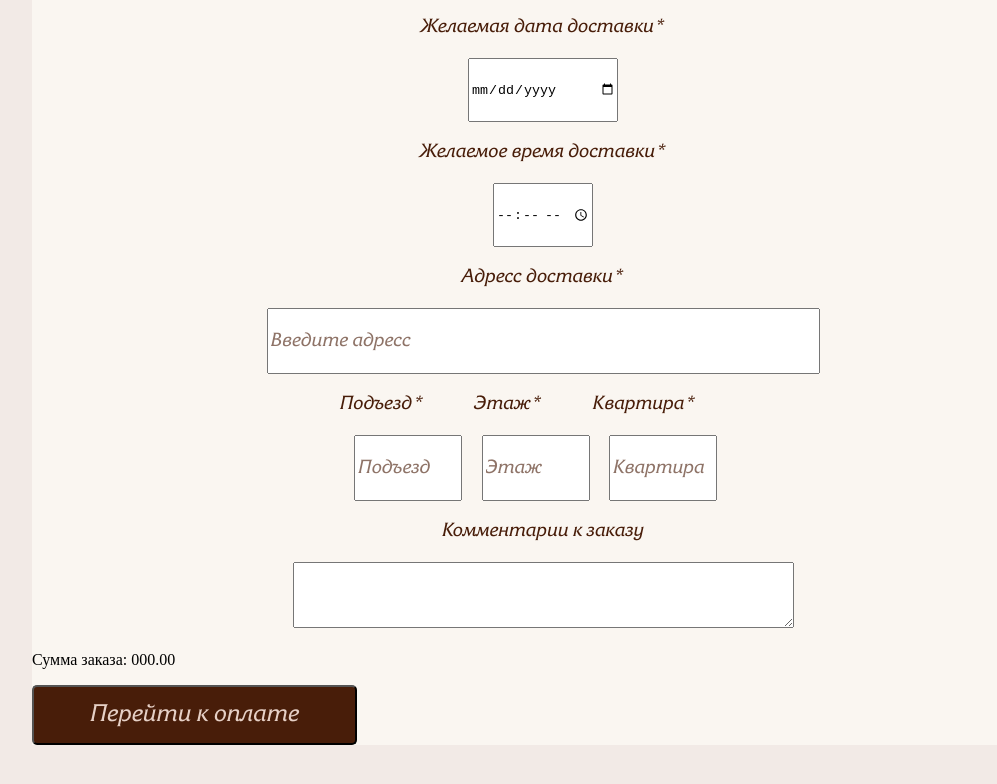
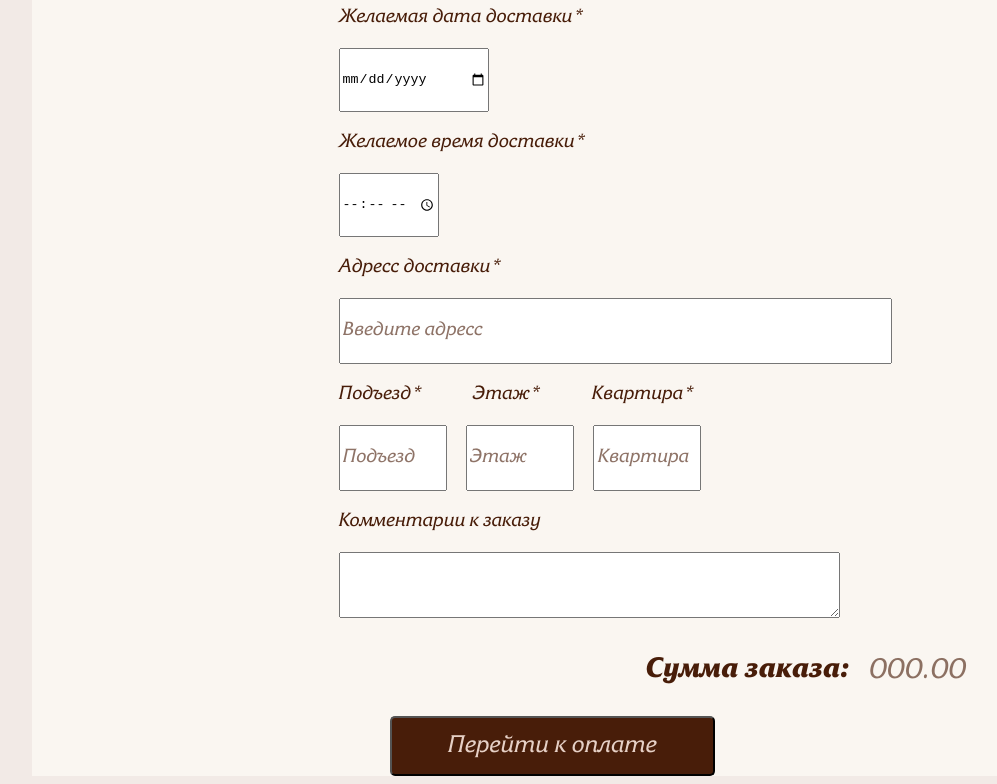
Before and after one commit to P-Kseniya/bulochka, a plain HTML site: page bu.html in a window 1280 px wide. Shown: the part 498-1282 px from the top of the page, without its empty margins (97-1094 px from the left). Before the commit the page ends 1251 px from the top, so only its background shows below. Drawn offline with Linux system fonts and the light colour scheme.

Commit message:
стало больше похоже на сайт

```diff
--- a/bu.css
+++ b/bu.css
@@ -49,16 +49,17 @@ main {
     margin-right: 75px;
     font-size: 13px
 }
+.nav-item:hover{
+    transform: scale(1.2);
+}
 h1{
     text-align: center;
     font-family: "FrizQuadrataC-BoldItalic";
     color: #481D09;
     font-size: 32px
 }
-.podd-item{
-    justify-items: center;
-}
 .pod{
+    margin-left: 30%;
     font-family: "FrizQuadrataC-Italic";
     color: #481D09;
     font-size: 19px
@@ -91,6 +92,24 @@ input::placeholder {
     height: 60px;
     width: 95px;
 }
+.sum{
+    display: flex;
+    align-items: end;
+}
+.sum-item1{
+    font-family: "FrizQuadrataC-BoldItalic";
+    color: #481D09;
+    text-decoration: none;
+    margin-left: 60%;
+    font-size: 28px
+}
+.sum-item2{
+    font-family: "FrizQuadrataC-Italic";
+    color: #481d099e;
+    text-decoration: none;
+    margin-left: 20px;
+    font-size: 28px
+}
 button{
     height: 60px;
     width: 325px;
@@ -99,4 +118,5 @@ button{
     font-size: 24px;
     color: #E6D0C6;
     border-radius: 5px;
+    margin-left: 35%;
 }
--- a/bu.html
+++ b/bu.html
@@ -26,9 +26,9 @@
                 </a>
             </div>
         </div>
+        <h1>&bull;Оформление заказа&bull;</h1>
         <section class="pod">
-            <h1>&bull;Оформление заказа&bull;</h1>
-            <form action="/search" class="podd-item">
+            <form action="/search">
                 <p>Ваше имя*</p>
                     <label>
                         <input class="podd" type="pin" placeholder="Введите имя">
@@ -65,10 +65,10 @@
                     </label>
             </form>
         </section>
-        <p>
-            Сумма  заказа:
-            000.00
-        </p>
+        <div class="sum">
+            <p class="sum-item1">Сумма  заказа:</p>
+            <p class="sum-item2">000.00</p>
+        </div>
         <button name="Перейти к оплате">Перейти к оплате</button>
     </main>
 </body>
```
